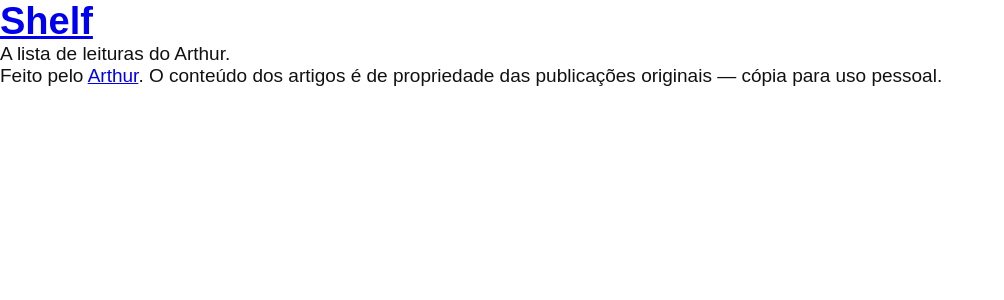
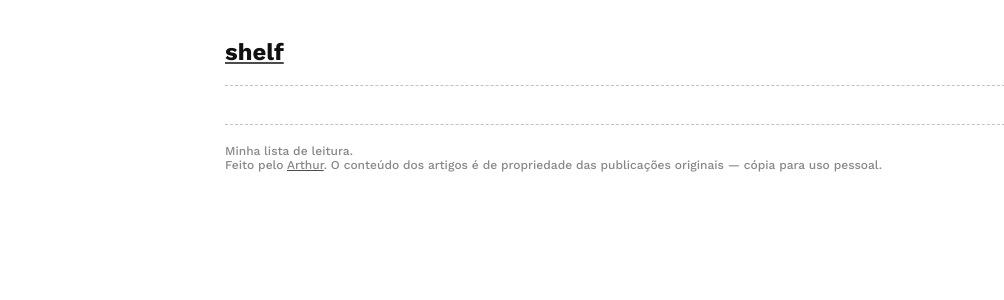
Before and after one commit to arthrfrts/bookshelf, a Jekyll site: the page built from index.markdown, in a window 1280 px wide. Shown: the top 300 px of the page, without its empty margins (0-1004 px from the left). Built offline with Jekyll 4.4.1, drawn with Linux system fonts in a browser that asks for light colours.

Commit message:
feat: basic styling

```diff
--- a/_config.yml
+++ b/_config.yml
@@ -1,7 +1,7 @@
 # Site settings
 title: Shelf
 description: >-
-  A lista de leituras do Arthur.
+  Minha lista de leitura.
 baseurl: "/shelf"
 url: "https://arthr.me"
 
--- a/_includes/header.html
+++ b/_includes/header.html
@@ -1,10 +1,10 @@
-<header class="site_header">
+<header class="site-header">
   {%- if page.title and page.title != "" -%}
-    <span class="site_title">
+    <span class="site-title">
       <a href="{{ '/' | absolute_url }}">{{ site.title }}</a>
     </span>
   {%- else -%}
-    <h1 class="site_title">
+    <h1 class="site-title">
       <a href="{{ '/' | absolute_url }}">{{ site.title }}</a>
     </h1>
   {%- endif -%}
--- a/assets/css/fonts.css
+++ b/assets/css/fonts.css
@@ -0,0 +1,31 @@
+@font-face {
+  font-family: "Work Sans";
+  font-style: italic;
+  font-weight: 200 900;
+  font-display: swap;
+  src: url("/shelf/assets/fonts/work-sans-italic.woff2") format("woff2");
+}
+
+@font-face {
+  font-family: "Work Sans";
+  font-style: normal;
+  font-weight: 200 900;
+  font-display: swap;
+  src: url("/shelf/assets/fonts/work-sans.woff2") format("woff2");
+}
+
+@font-face {
+  font-family: "Crimson Pro";
+  font-style: italic;
+  font-weight: 200 900;
+  font-display: swap;
+  src: url("/shelf/assets/fonts/crimson-pro-italic.woff2") format("woff2");
+}
+
+@font-face {
+  font-family: "Crimson Pro";
+  font-style: normal;
+  font-weight: 200 900;
+  font-display: swap;
+  src: url("/shelf/assets/fonts/crimson-pro.woff2") format("woff2");
+}
--- a/assets/css/styles.css
+++ b/assets/css/styles.css
@@ -1,23 +1,66 @@
 :root {
   --base-font-family: "Work Sans", sans-serif;
   --base-font-size: clamp(1.8rem, 2vw, 1.9rem);
-  --bg-color: #fff;
-  --fg-color: #111;
+  --bg-color: 255, 255, 255;
+  --fg-color: 17, 17, 17;
 }
 
-@media (prefers-color-sheme: dark) {
+@media (prefers-color-scheme: dark) {
   :root {
-    --bg-color: #111;
-    --fg-color: #fff;
+    --bg-color: 17, 17, 17;
+    --fg-color: 255, 255, 255;
   }
 }
 
 body {
-  background-color: var(--bg-color);
-  color: var(--fg-color);
+  background-color: rgba(var(--bg-color), 1);
+  color: rgba(var(--fg-color), 1);
   font-family: var(--base-font-family);
   font-size: var(--base-font-size);
+  font-feature-settings:
+    "kern" 1;
+  font-kerning: normal;
   -webkit-font-smoothing: antialiased;
-  font-feature-settings: "kern" 1;
-  font-kerning: normal;
+  display: flex;
+  max-width: 83rem;
+  flex-flow: column nowrap;
+  gap: var(--base-font-size);
+  margin: calc(var(--base-font-size) * 2) auto;
+  padding-left: clamp(1rem, 2vh, 2rem);
+  padding-right: clamp(1rem, 2vh, 2rem);
+  transition-property: background-color, color;
+  transition-timing-function: ease;
+  transition-duration: 200ms;
 }
+
+a {
+  color: currentColor;
+  text-decoration-color: rgba(var(--fg-color), 0.75);
+  transition: text-decoration-color 250ms ease;
+}
+
+a:hover,
+a:focus {
+  text-decoration-color: rgba(var(--fg-color), 0.25);
+}
+
+.site-header {
+  border-bottom: 1px dashed rgba(var(--fg-color), 0.25);
+  padding-bottom: var(--base-font-size);
+}
+
+.site-title {
+  font-size: 1.25em;
+  text-transform: lowercase;
+}
+
+.site-footer {
+  color: rgba(var(--fg-color), 0.5);
+  border-top: 1px dashed rgba(var(--fg-color), 0.25);
+  padding-top: var(--base-font-size);
+  font-size: 1.2rem;
+  line-height: 1.2em;
+  display: flex;
+  flex-flow: column nowrap;
+  font-weight: 500;
+}
```
Also changed, not shown: assets/fonts/crimson-pro-italic.woff2 (added), assets/fonts/crimson-pro.woff2 (added), assets/fonts/work-sans-italic.woff2 (added), assets/fonts/work-sans.woff2 (added).
